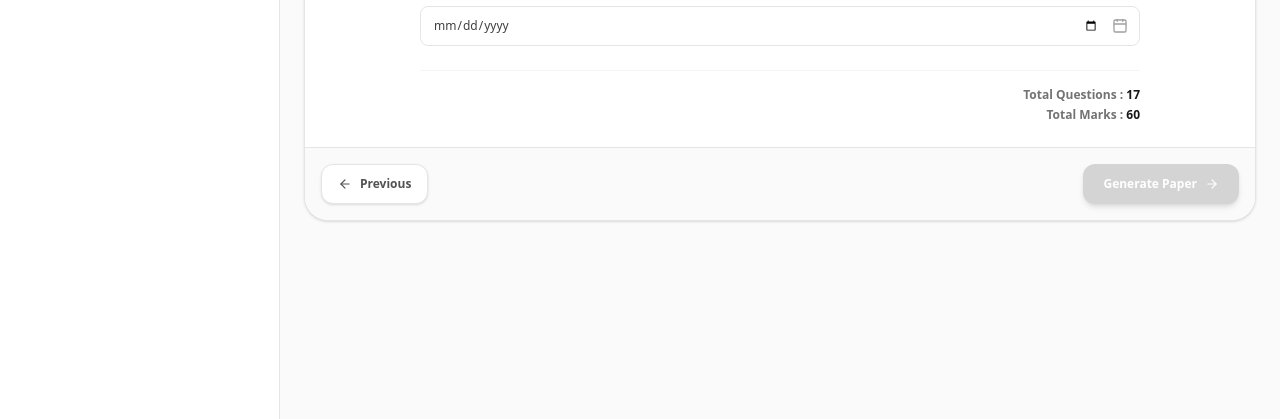
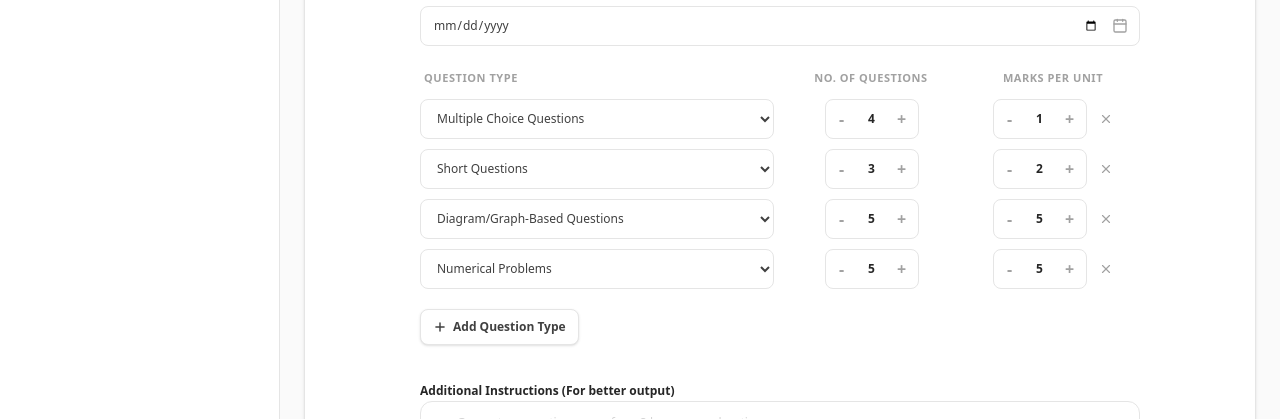
Before and after one commit to ARYANPANWAR893/ai-assessment-generator, a Next.js app in the folder frontend/: page /create in a window 1280 px wide. Shown: the part 381-800 px from the top of the page. Built offline with nearby package versions, Linux system fonts and the light colour scheme; no server answers; sample sign-in values are in the browser's storage.

Commit message:
Fix production assignment generation

```diff
--- a/frontend/components/dashboard/create-form.tsx
+++ b/frontend/components/dashboard/create-form.tsx
@@ -2,25 +2,12 @@
 
 import { useAssignmentStore } from "@/store/useAssignmentStore";
 import { useRouter } from "next/navigation";
-import {
-  UploadCloud,
-  Calendar,
-  ArrowLeft,
-  ArrowRight,
-  FileCheck,
-  X,
-  Plus
-} from "lucide-react";
-import {
-  useState,
-  useRef,
-  useEffect
-} from "react";
+import { UploadCloud, Calendar, ArrowLeft, ArrowRight, FileCheck, X, Plus } from "lucide-react";
+import { useState, useRef, useEffect } from "react";
 
 export function AssignmentCreatorForm() {
   const router = useRouter();
-  const fileInputRef =
-    useRef<HTMLInputElement>(null);
+  const fileInputRef = useRef<HTMLInputElement>(null);
 
   const {
     dueDate,
@@ -33,210 +20,76 @@ export function AssignmentCreatorForm() {
     updateQuestionRow
   } = useAssignmentStore();
 
-  const [
-    selectedFile,
-    setSelectedFile
-  ] = useState<File | null>(
-    null
-  );
+  const [selectedFile, setSelectedFile] = useState<File | null>(null);
+  const [filePreviewUrl, setFilePreviewUrl] = useState<string | null>(null);
+  const [validationError, setValidationError] = useState<string | null>(null);
 
-  const [
-    filePreviewUrl,
-    setFilePreviewUrl
-  ] = useState<string | null>(
-    null
-  );
+  const totalQuestions = questionRows.reduce((acc, row) => acc + row.count, 0);
+  const totalMarks = questionRows.reduce((acc, row) => acc + (row.count * row.marks), 0);
 
-  const [
-    validationError,
-    setValidationError
-  ] = useState<string | null>(
-    null
-  );
-
-  const totalQuestions =
-    questionRows.reduce(
-      (acc, row) =>
-        acc + row.count,
-      0
-    );
-
-  const totalMarks =
-    questionRows.reduce(
-      (acc, row) =>
-        acc +
-        row.count *
-          row.marks,
-      0
-    );
-
-  // Handle local memory cleanup
+  // Handle local memory cleanup for generated blob URLs to avoid storage leaks
   useEffect(() => {
     return () => {
-      if (
-        filePreviewUrl
-      ) {
-        URL.revokeObjectURL(
-          filePreviewUrl
-        );
+      if (filePreviewUrl) {
+        URL.revokeObjectURL(filePreviewUrl);
       }
     };
   }, [filePreviewUrl]);
 
-  const handleFileChange =
-    (
-      e: React.ChangeEvent<HTMLInputElement>
-    ) => {
-      if (
-        e.target.files &&
-        e.target.files[0]
-      ) {
-        const file =
-          e.target.files[0];
+  const handleFileChange = (e: React.ChangeEvent<HTMLInputElement>) => {
+    if (e.target.files && e.target.files[0]) {
+      const file = e.target.files[0];
+      setSelectedFile(file);
 
-        setSelectedFile(
-          file
-        );
-
-        if (
-          file.type.startsWith(
-            "image/"
-          )
-        ) {
-          setFilePreviewUrl(
-            URL.createObjectURL(
-              file
-            )
-          );
+      if (file.type.startsWith("image/")) {
+        // Create an in-memory data URL for the selected image asset
+        setFilePreviewUrl(URL.createObjectURL(file));
       } else {
-          setFilePreviewUrl(
-            null
-          );
+        setFilePreviewUrl(null);
       }
     }
   };
 
-  const handleGenerationSubmit =
-    async () => {
-      if (
-        !dueDate.trim()
-      ) {
-        setValidationError(
-          "Strict Operational Constraint: Target assignment due date must be defined."
-        );
+  const handleGenerationSubmit = async () => {
+    if (!dueDate.trim()) {
+      setValidationError("Strict Operational Constraint: Target assignment due date must be defined.");
       return;
     }
-
-      if (
-        questionRows.length ===
-          0 ||
-        totalQuestions ===
-          0
-      ) {
-        setValidationError(
-          "Strict Operational Constraint: Point distribution matrix requires at least 1 active row definition."
-        );
+    if (questionRows.length === 0 || totalQuestions === 0) {
+      setValidationError("Strict Operational Constraint: Point distribution matrix requires at least 1 active row definition.");
       return;
     }
-
-      setValidationError(
-        null
-      );
+    setValidationError(null);
 
     try {
-        const formData =
-          new FormData();
+      const formData = new FormData();
+      formData.append("dueDate", dueDate);
+      formData.append("additionalInfo", additionalInfo);
+      formData.append("questionRows", JSON.stringify(questionRows));
 
-        formData.append(
-          "dueDate",
-          dueDate
-        );
-
-        formData.append(
-          "additionalInfo",
-          additionalInfo
-        );
-
-        formData.append(
-          "questionRows",
-          JSON.stringify(
-            questionRows
-          )
-        );
-
-        // Required by backend
-        formData.append(
-          "marks",
-          totalMarks.toString()
-        );
-
-        formData.append(
-          "numberOfQuestions",
-          totalQuestions.toString()
-        );
-
-        if (
-          selectedFile
-        ) {
-          formData.append(
-            "file",
-            selectedFile
-          );
+      if (selectedFile) {
+        formData.append("file", selectedFile);
       }
 
-        const res =
-          await fetch(
-            "https://ai-assessment-generator.onrender.com/api/assignments",
-            {
-              method:
-                "POST",
-              body:
-                formData
-            }
-          );
+      const res = await fetch("https://ai-assessment-generator.onrender.com/api/assignments", {
+        method: "POST",
+        body: formData
+      });
 
       if (!res.ok) {
-          const errorText =
-            await res.text();
-
-          console.error(
-            "Backend response:",
-            errorText
-          );
-
-          throw new Error(
-            `Server returned error status code: ${res.status}`
-          );
+        throw new Error(`Server returned error status code: ${res.status}`);
       }
 
-        const data =
-          await res.json();
-
-        if (
-          data &&
-          data.assignmentId
-        ) {
-          setSelectedFile(
-            null
-          );
-
-          setFilePreviewUrl(
-            null
-          );
-
-          router.push(
-            `/generating/${data.assignmentId}`
-          );
+      const data = await res.json();
+      if (data && data.assignmentId) {
+        // Clear local file states before pushing page routing changes
+        setSelectedFile(null);
+        setFilePreviewUrl(null);
+        router.push(`/generating/${data.assignmentId}`);
       }
     } catch (err) {
-        console.error(
-          "Critical submission flow exception:",
-          err
-        );
-
-        setValidationError(
-          "Network Failure: Could not communicate with generation worker pipelines."
-        );
+      console.error("Critical submission flow exception:", err);
+      setValidationError("Network Failure: Could not communicate with generation worker pipelines.");
     }
   };
 
@@ -245,13 +98,8 @@ export function AssignmentCreatorForm() {
       <div className="flex-1 overflow-y-auto p-6 space-y-6 max-w-3xl mx-auto w-full">
 
         <div>
-          <h2 className="text-base font-bold text-neutral-900 tracking-tight">
-            Assignment Details
-          </h2>
-
-          <p className="text-xs text-neutral-400 mt-0.5">
-            Basic configurations defining structural requirements.
-          </p>
+          <h2 className="text-base font-bold text-neutral-900 tracking-tight">Assignment Details</h2>
+          <p className="text-xs text-neutral-400 mt-0.5">Basic configurations defining structural requirements.</p>
         </div>
 
         {validationError && (
@@ -263,29 +111,22 @@ export function AssignmentCreatorForm() {
         <input
           type="file"
           ref={fileInputRef}
-          onChange={
-            handleFileChange
-          }
+          onChange={handleFileChange}
           className="hidden"
           accept=".png,.jpg,.jpeg,.pdf"
         />
 
+        {/* Dropzone Component with Live Thumbnail Preview */}
         <div
-          onClick={() =>
-            fileInputRef.current?.click()
-          }
+          onClick={() => fileInputRef.current?.click()}
           className={`border-2 border-dashed rounded-xl p-6 transition-all flex flex-col items-center justify-center text-center cursor-pointer group min-h-[160px] ${
-            selectedFile
-              ? "border-blue-500 bg-blue-50/10"
-              : "border-neutral-200 hover:border-neutral-300 bg-neutral-50/50"
+            selectedFile ? 'border-blue-500 bg-blue-50/10' : 'border-neutral-200 hover:border-neutral-300 bg-neutral-50/50'
           }`}
         >
           {filePreviewUrl ? (
             <div className="relative w-20 h-20 border border-neutral-200 rounded-lg overflow-hidden shadow-sm mb-2">
               <img
-                src={
-                  filePreviewUrl
-                }
+                src={filePreviewUrl}
                 alt="Material preview"
                 className="w-full h-full object-cover"
               />
@@ -293,120 +134,152 @@ export function AssignmentCreatorForm() {
           ) : (
             <div className="w-10 h-10 bg-white border border-neutral-100 rounded-xl flex items-center justify-center shadow-sm mb-3">
               {selectedFile ? (
-                <FileCheck
-                  size={20}
-                  className="text-blue-600"
-                />
+                <FileCheck size={20} className="text-blue-600" />
               ) : (
-                <UploadCloud
-                  size={20}
-                  className="text-neutral-400 group-hover:text-neutral-900"
-                />
+                <UploadCloud size={20} className="text-neutral-400 group-hover:text-neutral-900" />
               )}
             </div>
           )}
-
           <span className="text-xs font-semibold text-neutral-800 truncate max-w-xs">
-            {selectedFile
-              ? `Selected: ${selectedFile.name}`
-              : "Choose a file or drag & drop it here"}
+            {selectedFile ? `Selected: ${selectedFile.name}` : "Choose a file or drag & drop it here"}
           </span>
-
           <span className="text-[10px] text-neutral-400 mt-1">
-            {selectedFile
-              ? `${(
-                  selectedFile.size /
-                  1024 /
-                  1024
-                ).toFixed(
-                  2
-                )} MB`
-              : "JPEG, PNG, PDF up to 10MB limits"}
+            {selectedFile ? `${(selectedFile.size / 1024 / 1024).toFixed(2)} MB` : "JPEG, PNG, PDF up to 10MB limits"}
           </span>
         </div>
 
+        {/* Native Calendar Picker Overlay Field */}
         <div className="space-y-2">
-          <label className="text-xs font-semibold text-neutral-800">
-            Due Date
-          </label>
-
+          <label className="text-xs font-semibold text-neutral-800">Due Date</label>
           <div className="relative flex items-center">
             <input
               type="date"
-              value={
-                dueDate
-              }
-              onChange={(
-                e
-              ) =>
-                setDueDate(
-                  e.target
-                    .value
-                )
-              }
+              value={dueDate}
+              onChange={(e) => setDueDate(e.target.value)}
               className="w-full h-10 pl-3 pr-10 border border-neutral-200 rounded-lg text-xs font-medium text-neutral-700 outline-none focus:border-neutral-900 focus:ring-1 focus:ring-neutral-900 transition-all cursor-pointer"
             />
-
-            <Calendar
-              size={16}
-              className="text-neutral-400 absolute right-3 pointer-events-none"
-            />
+            <Calendar size={16} className="text-neutral-400 absolute right-3 pointer-events-none" />
           </div>
         </div>
 
-        {/* KEEP REST OF UI EXACTLY SAME */}
-        <div className="pt-4 border-t border-neutral-100 flex flex-col items-end gap-1 text-xs font-bold text-neutral-500">
-          <div>
-            Total Questions :
-            <span className="text-neutral-900">
-              {" "}
-              {
-                totalQuestions
-              }
-            </span>
+        {/* Allocation Matrix Parameter Grid */}
+        <div className="space-y-3">
+          <div className="grid grid-cols-12 gap-4 text-[11px] font-bold text-neutral-400 uppercase tracking-wider px-1">
+            <div className="col-span-6">Question Type</div>
+            <div className="col-span-3 text-center">No. of Questions</div>
+            <div className="col-span-3 text-center">Marks Per Unit</div>
           </div>
 
-          <div>
-            Total Marks :
-            <span className="text-neutral-900">
-              {" "}
-              {totalMarks}
-            </span>
+          <div className="space-y-2.5">
+            {questionRows.map((row) => (
+              <div key={row.id} className="grid grid-cols-12 gap-3 items-center">
+                <div className="col-span-6">
+                  <select
+                    value={row.type}
+                    onChange={(e) => updateQuestionRow(row.id, { type: e.target.value })}
+                    className="w-full h-10 px-3 border border-neutral-200 rounded-lg text-xs font-medium text-neutral-700 outline-none focus:border-neutral-900 bg-white"
+                  >
+                    <option>Multiple Choice Questions</option>
+                    <option>Short Questions</option>
+                    <option>Diagram/Graph-Based Questions</option>
+                    <option>Numerical Problems</option>
+                  </select>
                 </div>
+
+                <div className="col-span-3 flex justify-center">
+                  <div className="h-10 border border-neutral-200 rounded-lg inline-flex items-center bg-white overflow-hidden p-1 gap-2">
+                    <button
+                      type="button"
+                      onClick={() => updateQuestionRow(row.id, { count: Math.max(1, row.count - 1) })}
+                      className="w-6 h-6 flex items-center justify-center text-neutral-400 hover:text-neutral-900 font-bold hover:bg-neutral-50 rounded"
+                    >
+                      -
+                    </button>
+                    <span className="text-xs font-bold text-neutral-800 min-w-[20px] text-center">{row.count}</span>
+                    <button
+                      type="button"
+                      onClick={() => updateQuestionRow(row.id, { count: row.count + 1 })}
+                      className="w-6 h-6 flex items-center justify-center text-neutral-400 hover:text-neutral-900 font-bold hover:bg-neutral-50 rounded"
+                    >
+                      +
+                    </button>
                   </div>
                 </div>
 
+                <div className="col-span-3 flex justify-center relative items-center gap-2">
+                  <div className="h-10 border border-neutral-200 rounded-lg inline-flex items-center bg-white overflow-hidden p-1 gap-2">
+                    <button
+                      type="button"
+                      onClick={() => updateQuestionRow(row.id, { marks: Math.max(1, row.marks - 1) })}
+                      className="w-6 h-6 flex items-center justify-center text-neutral-400 hover:text-neutral-900 font-bold hover:bg-neutral-50 rounded"
+                    >
+                      -
+                    </button>
+                    <span className="text-xs font-bold text-neutral-800 min-w-[20px] text-center">{row.marks}</span>
+                    <button
+                      type="button"
+                      onClick={() => updateQuestionRow(row.id, { marks: row.marks + 1 })}
+                      className="w-6 h-6 flex items-center justify-center text-neutral-400 hover:text-neutral-900 font-bold hover:bg-neutral-50 rounded"
+                    >
+                      +
+                    </button>
+                  </div>
+                  <button
+                    type="button"
+                    onClick={() => removeQuestionRow(row.id)}
+                    className="p-1 text-neutral-400 hover:text-red-500 transition-colors"
+                  >
+                    <X size={14} />
+                  </button>
+                </div>
+              </div>
+            ))}
+          </div>
+
+          <button
+            type="button"
+            onClick={addQuestionRow}
+            className="h-9 px-3 border border-neutral-200 rounded-lg inline-flex items-center gap-1.5 text-xs font-semibold text-neutral-700 bg-white hover:bg-neutral-50 shadow-sm mt-2"
+          >
+            <Plus size={14} strokeWidth={2.5} />
+            <span>Add Question Type</span>
+          </button>
+        </div>
+
+        {/* Additional Custom Instructions Prompt area */}
+        <div className="space-y-2 pt-2">
+          <label className="text-xs font-semibold text-neutral-800">Additional Instructions (For better output)</label>
+          <textarea
+            value={additionalInfo}
+            onChange={(e) => setAdditionalInfo(e.target.value)}
+            placeholder="e.g. Generate a question paper for a 3 hour exam duration..."
+            className="w-full h-20 p-3 border border-neutral-200 rounded-xl text-xs font-medium text-neutral-700 placeholder-neutral-300 outline-none focus:border-neutral-900 resize-none leading-normal"
+          />
+        </div>
+
+        <div className="pt-4 border-t border-neutral-100 flex flex-col items-end gap-1 text-xs font-bold text-neutral-500">
+          <div>Total Questions : <span className="text-neutral-900">{totalQuestions}</span></div>
+          <div>Total Marks : <span className="text-neutral-900">{totalMarks}</span></div>
+        </div>
+      </div>
+
+      {/* Synchronized Component Layout Footer Panel */}
       <footer className="p-4 bg-neutral-50 border-t border-neutral-200 shrink-0 flex items-center justify-between">
         <button
           type="button"
-          onClick={() =>
-            router.push("/")
-          }
+          onClick={() => router.push("/")}
           className="h-10 px-4 bg-white border border-neutral-200 rounded-xl inline-flex items-center gap-2 text-xs font-semibold text-neutral-600 shadow-sm hover:bg-neutral-50"
         >
-          <ArrowLeft
-            size={14}
-          />
-          <span>
-            Previous
-          </span>
+          <ArrowLeft size={14} />
+          <span>Previous</span>
         </button>
-
         <button
           type="button"
-          onClick={
-            handleGenerationSubmit
-          }
+          onClick={handleGenerationSubmit}
           className="h-10 px-5 bg-neutral-300 hover:bg-neutral-800 text-white rounded-xl inline-flex items-center gap-2 text-xs font-semibold shadow-md active:scale-95 transition-all"
         >
-          <span>
-            Generate
-            Paper
-          </span>
-
-          <ArrowRight
-            size={14}
-          />
+          <span>Generate Paper</span>
+          <ArrowRight size={14} />
         </button>
       </footer>
     </div>
```
Lines whose indentation alone changed are shown as unchanged.
